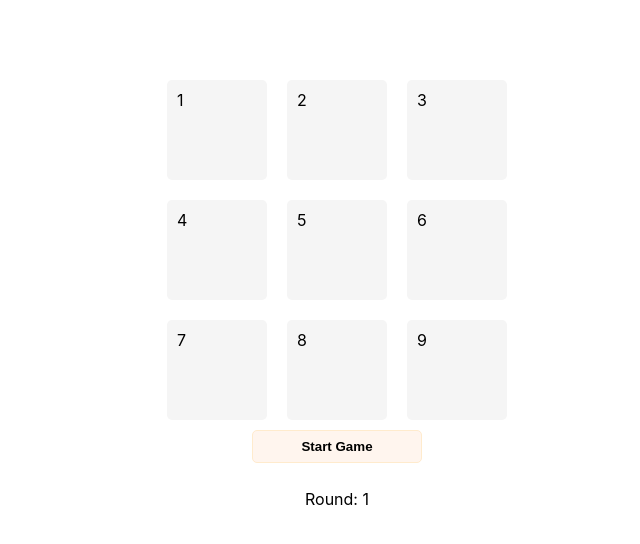
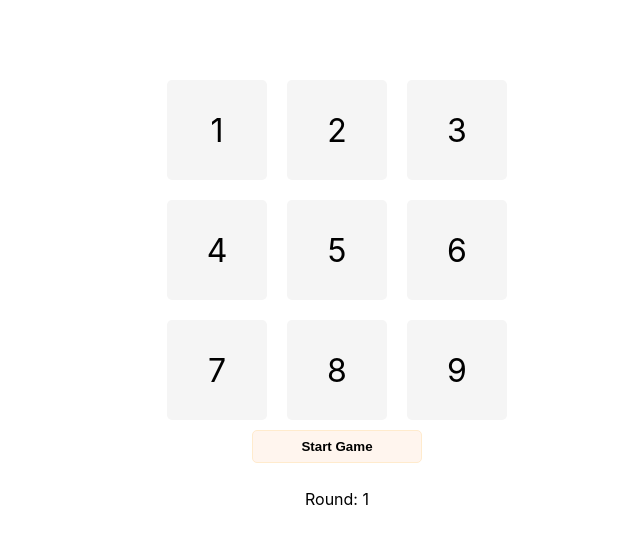
Before and after one commit to yogeshtavethiya/simon-says, a React (Create React App) app: page / in a window 1280 px wide. Shown: the top 544 px of the page, without its empty margins (303-943 px from the left). Built offline with nearby package versions, Linux system fonts and the light colour scheme.

Commit message:
styling added

```diff
--- a/src/Components/Game/index.jsx
+++ b/src/Components/Game/index.jsx
@@ -7,7 +7,7 @@ const Game = () => {
     const [startClicked, setStartClicked] = useState(false);
     const [round, setRound] = useState(1);
     const [playerSequence, setPlayerSequence] = useState([]);
-    const [computerSequence, setComputerSequence] = useState([]);
+    const [computerSequence, setComputerSequence] = useState([])
 
     const randomGenerator = () => {
         const newSequence = Array.from({ length: round }, () => Math.floor(Math.random() * 9 + 1));
--- a/src/Components/Game/styles.css
+++ b/src/Components/Game/styles.css
@@ -17,6 +17,14 @@
     border-radius: 5px;
     background-color: whitesmoke;
     padding: 10px;
+    display: flex;
+    justify-content: center;
+    align-items: center;
+    font-size: 2rem;
+
+    &:hover{
+        background: sandybrown;
+    }
 }
 
 .start-btn{
@@ -35,9 +43,11 @@
 }
 .bg-green {
     background-color: green;
-    transition: opacity .5s ease-out;
+    animation: mymove 0.5s ease-out;
 }
-
+@keyframes mymove {
+    50% {opacity: 0.5;}
+  }
 .active{
     cursor: pointer;
 }
```
